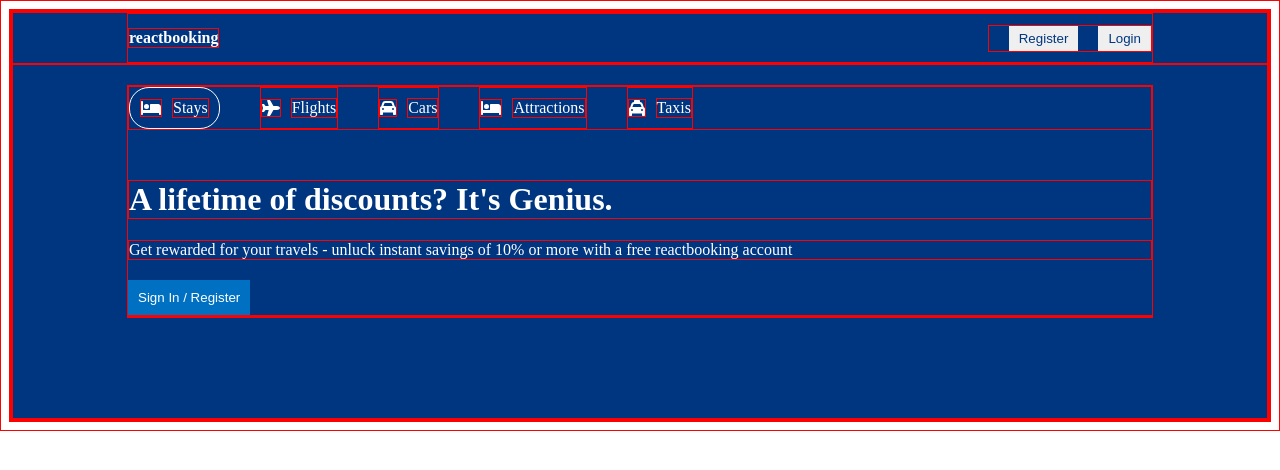
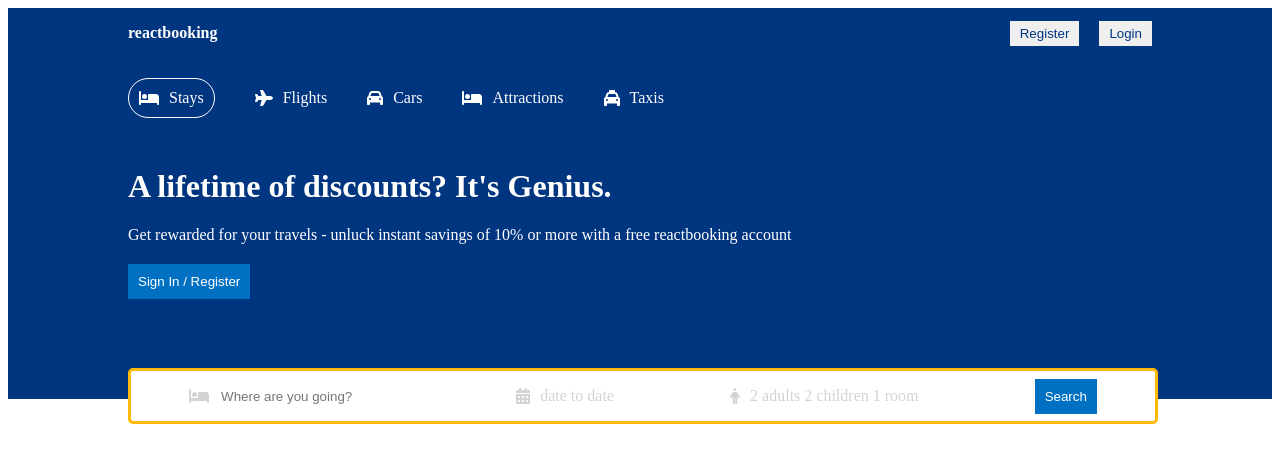
Before and after one commit to ibrahimali-ca/react-booking-app, a React (Create React App) app: page / in a window 1280 px wide. Shown: the top 470 px of the page. Built offline with nearby package versions, Linux system fonts and the light colour scheme.

Commit message:
header search bar styling

```diff
--- a/src/components/header/Header.jsx
+++ b/src/components/header/Header.jsx
@@ -2,7 +2,9 @@
   faBed,
   faPlane,
   faCar,
-  faTaxi
+  faTaxi,
+  faCalendarDays,
+  faPerson
 } from "@fortawesome/free-solid-svg-icons";
 import { FontAwesomeIcon } from "@fortawesome/react-fontawesome";
 import "./header.css";
@@ -39,7 +41,27 @@
           with a free reactbooking account
         </p>
         <button className="headerBtn">Sign In / Register</button>
-        <div className="headerSearch"></div>
+        <div className="headerSearch">
+          <div className="headerSearchItem">
+            <FontAwesomeIcon icon={faBed} className="headerIcon" />
+            <input
+              type="text"
+              placeholder="Where are you going?"
+              className="headerSearchInput"
+            />
+          </div>
+          <div className="headerSearchItem">
+            <FontAwesomeIcon icon={faCalendarDays} className="headerIcon" />
+            <span className="headerSearchText">date to date </span>
+          </div>
+          <div className="headerSearchItem">
+            <FontAwesomeIcon icon={faPerson} className="headerIcon" />
+            <span className="headerSearchText">2 adults 2 children 1 room</span>
+          </div>
+          <div className="headerSearchItem">
+            <button className="headerBtn">Search</button>
+          </div>
+        </div>
       </div>
     </div>
   );
--- a/src/components/header/header.css
+++ b/src/components/header/header.css
@@ -1,12 +1,13 @@
-* {
+/* * {
   border: 1px solid red;
-}
+} */
 
 .header {
   background-color: #003580;
   color: white;
   display: flex;
   justify-content: center;
+  position: relative;
 }
 
 .headerContainer {
@@ -45,3 +46,38 @@
   padding: 10px;
   cursor: pointer;
 }
+
+.headerSearch {
+  height: 30px;
+  background-color: white;
+  border: 3px solid #febb02;
+  display: flex;
+  align-items: center;
+  justify-content: space-around;
+  padding: 10px 0px;
+  border-radius: 5px;
+  position: absolute;
+  bottom: -25px;
+  width: 100%;
+  max-width: 1024px;
+}
+
+.headerIcon {
+  color: lightgrey;
+}
+
+.headerSearchItem {
+  display: flex;
+  align-items: center;
+  gap: 10px;
+}
+
+.headerSearchInput {
+  border: none;
+  outline: none;
+}
+
+.headerSearchText {
+  color: lightgray;
+  cursor: pointer;
+}
```
